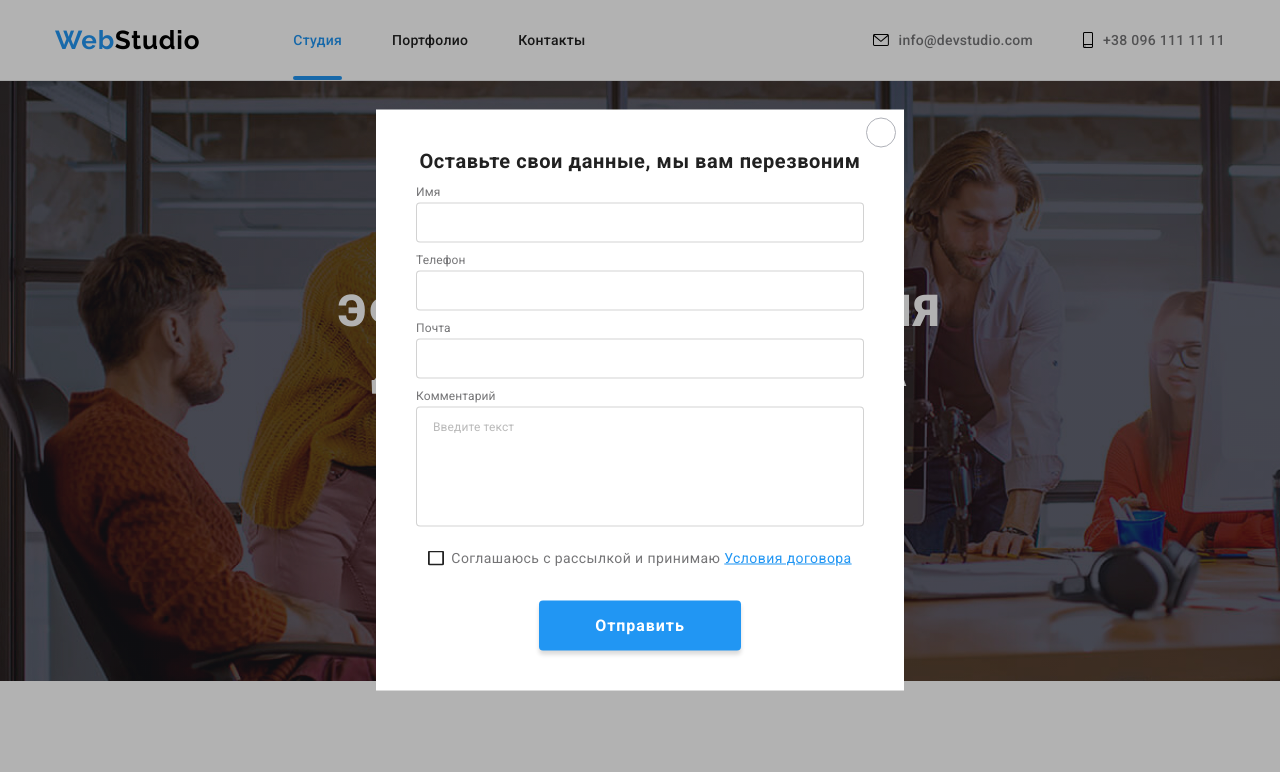
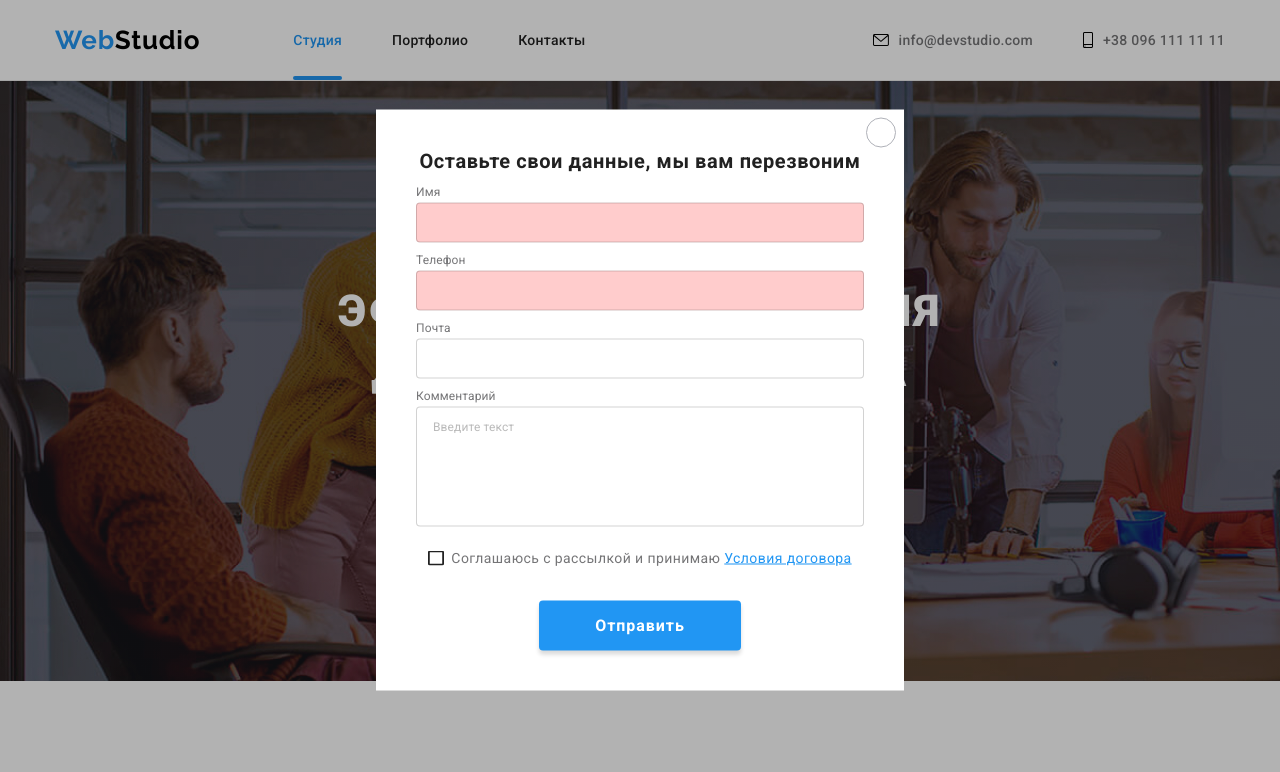
Before and after one commit to vladislav-kulachko/goit-markup-hw-06, a plain HTML site: page index.html in a window 1280 px wide. Both pictures are taken after a click on the button "Заказать услугу". Shown: the top 772 px of the page. Drawn offline with nearby package versions, Linux system fonts and the light colour scheme.

Commit message:
добавляет цвет на невалидное и незаполненное обязательное поле

```diff
--- a/css/styles.css
+++ b/css/styles.css
@@ -660,6 +660,7 @@ img {
 .input::placeholder {
   color: rgba(117, 117, 117, 0.5);
 }
+
 .input-field {
   position: relative;
   display: block;
@@ -690,6 +691,12 @@ img {
 .input:focus + .input-icon,
 .input:not(:placeholder-shown) + .input-icon {
   fill: var(--blue-color);
+}
+.input:invalid:required {
+  background-color: rgba(255, 0, 0, 0.2);
+}
+.input:invalid {
+  background-color: rgba(255, 0, 0, 0.2);
 }
 .agreement {
   display: flex;
--- a/index.html
+++ b/index.html
@@ -420,7 +420,7 @@
         <label class="label">
           <span class="input-title">Имя</span>
           <span class="input-field">
-            <input class="input" type="text" name="name" placeholder=" ">
+            <input class="input" type="text" name="name" placeholder=" " required>
             <span class="input-icon"><svg width="18" height="18">
                 <use href="./img/sprite.svg#icon-name"></use>
               </svg></span>
@@ -429,7 +429,7 @@
         <label class="label">
           <span class="input-title">Телефон</span>
           <span class="input-field">
-            <input class="input" type="tel" name="phone" placeholder=" ">
+            <input class="input" type="tel" name="phone" placeholder=" " required>
             <span class="input-icon"><svg width="18" height="18">
                 <use href="./img/sprite.svg#icon-phone"></use>
               </svg></span>
```
